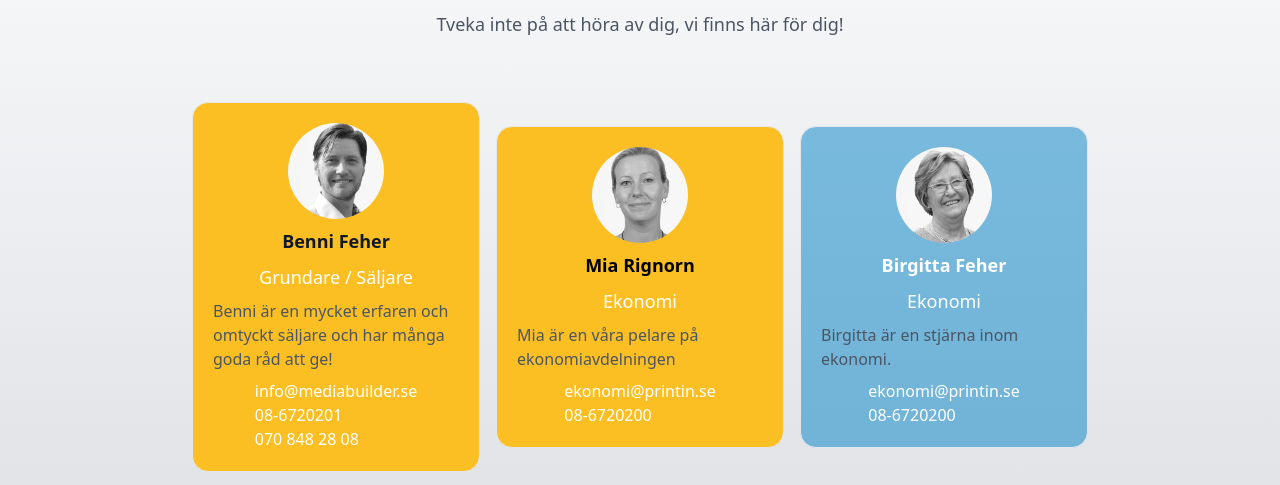
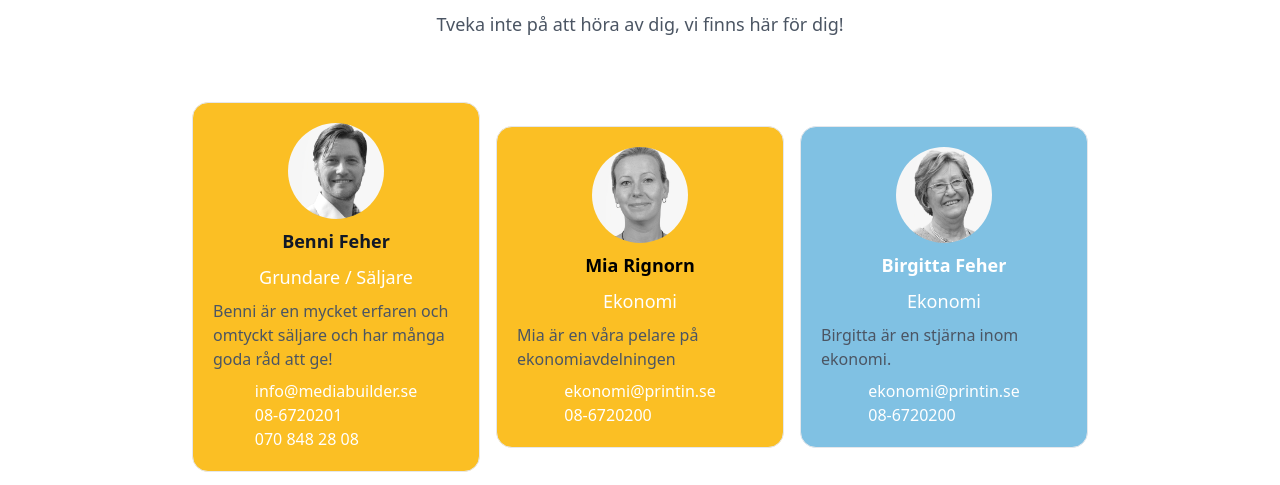
Before and after one commit to Veaox/Mediabuilder, a website: page dist/staff.html in a window 1280 px wide. Shown: the part 254-739 px from the top of the page. Drawn offline with nearby package versions, Linux system fonts and the light colour scheme.

Commit message:
adde more

```diff
--- a/dist/staff.html
+++ b/dist/staff.html
@@ -7,7 +7,7 @@
   <meta name="viewport" content="width=device-width, initial-scale=1.0">
   <title>Personal</title>
 </head>
-<body class="bg-gradient-to-t from-gray-300 to-white">
+<body>
 
 
   <!--navbar/header-->
```
